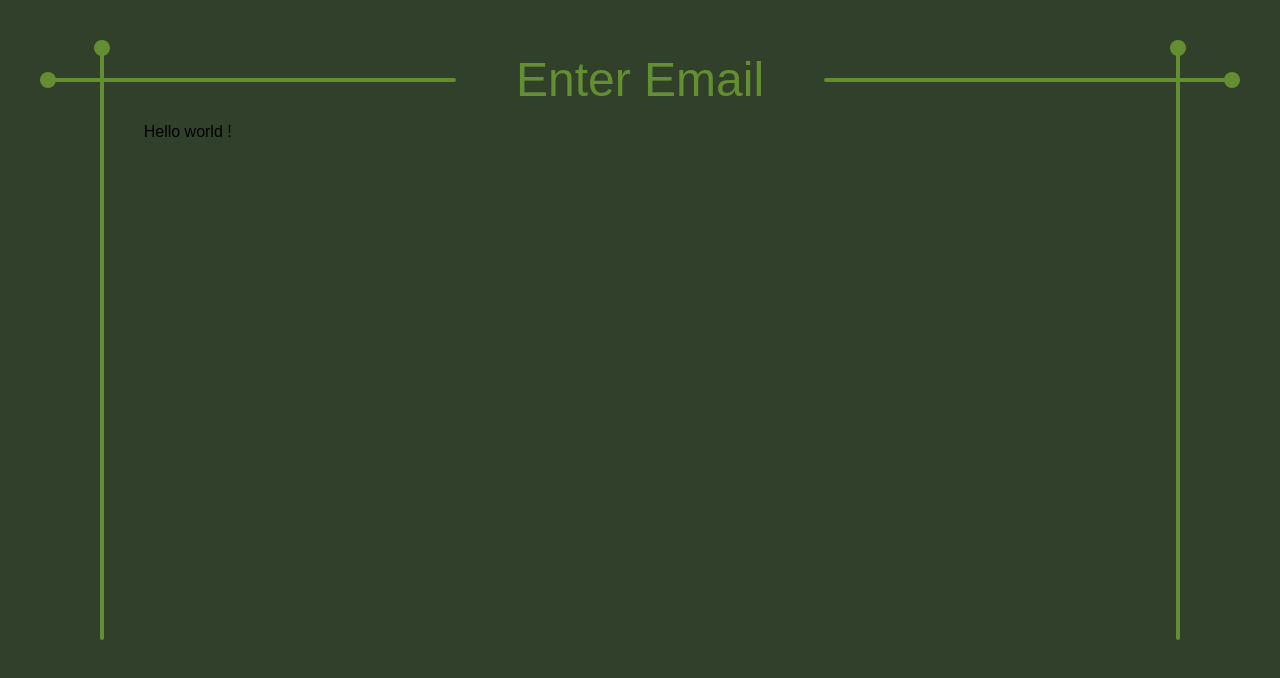
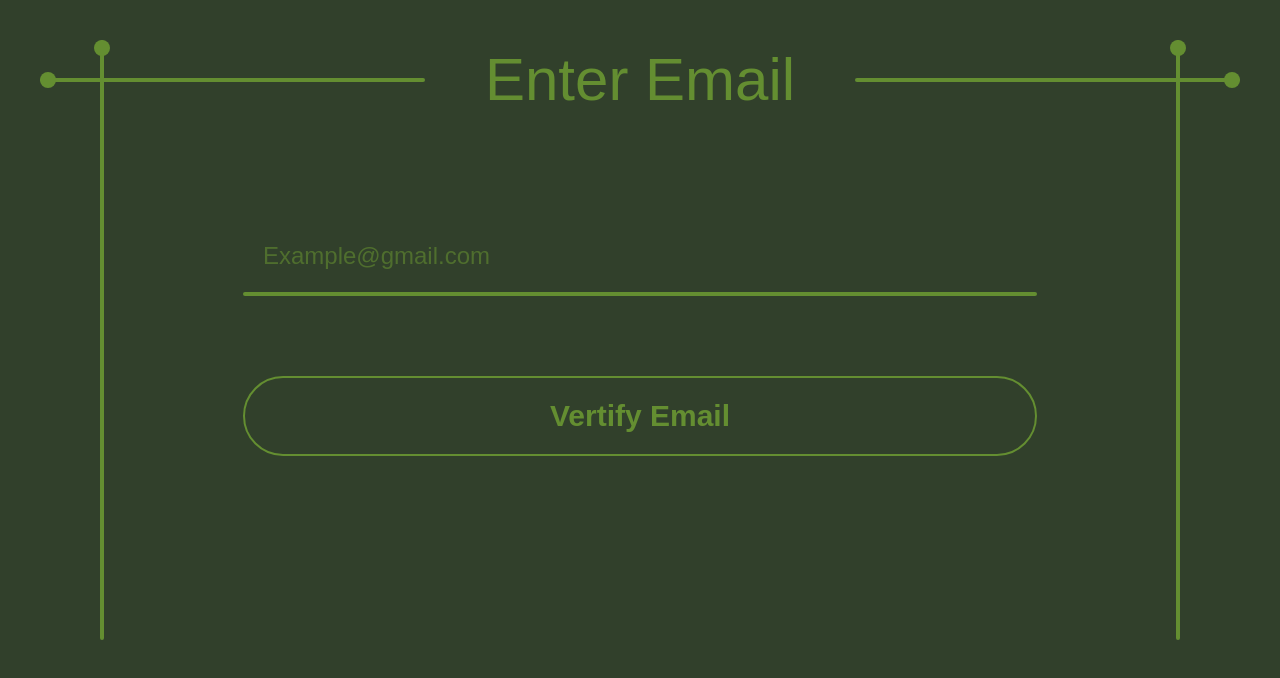
Before and after one commit to Pouyahlvt/Cafe-Reservation, a Next.js app: page /reservation in a window 1280 px wide. Shown: the top 678 px of the page. Built offline with nearby package versions, Linux system fonts and the light colour scheme.

Commit message:
complette enter email ui now and fix intro button bug !

```diff
--- a/src/app/reservation/page.tsx
+++ b/src/app/reservation/page.tsx
@@ -1,13 +1,100 @@
 "use client";
 
+import { useRef, useState, useEffect } from "react";
 import gsap from "gsap";
 import { useGSAP } from "@gsap/react";
 import Form_template from "@/src/components/ui/formTemplate";
+import HoverButton from "@/src/components/ui/button";
 
 const Reservation = () => {
+  const input_div = useRef<HTMLDivElement>(null);
+  const email_input = useRef<HTMLInputElement>(null);
+  const timelien = useRef<gsap.core.Timeline | null>(null);
+  const [activeInput, setActiveInput] = useState(false);
+
+  useEffect(() => {
+    if (!email_input.current) return;
+
+    timelien.current = gsap.timeline({ paused: true });
+
+    timelien.current.to(".example-email", {
+      x: 0,
+      opacity: 0.6,
+      duration: 0.5,
+      ease: "power3.out",
+    });
+
+    if (!activeInput) {
+      setTimeout(() => {
+        timelien.current?.play();
+      }, 1500);
+    }
+    // eslint-disable-next-line react-hooks/exhaustive-deps
+  }, []);
+
+  const handle_not_active = () => {
+    setActiveInput(true);
+    timelien.current?.play();
+  };
+
+  const handle_active = () => {
+    setActiveInput(false);
+    timelien.current?.reverse();
+  };
+
+  useGSAP(() => {
+    if (!input_div.current) return;
+
+    const tl = gsap.timeline();
+
+    tl.to(input_div.current, {
+      width: "80%",
+      duration: 2,
+      ease: "power3.out",
+    }).to(
+      ".button-text-email",
+      {
+        opacity: 1,
+        y: 0,
+        duration: 0.7,
+        ease: "power3.out",
+      },
+      "-=0.5",
+    );
+  });
+
   return (
     <Form_template text="Enter Email">
-      <h1>Hello world !</h1>
+      <div className="w-full h-full">
+        <div ref={input_div} className="w-0 backdrop-opacity-0 mt-25 mx-auto">
+          <p
+            className="example-email absolute -z-10 mt-5 ml-5 text-2xl text-forest-moss opacity-0 translate-x-10
+          select-none">
+            Example@gmail.com
+          </p>
+          <input
+            ref={email_input}
+            onFocus={handle_active}
+            onBlur={(e) =>
+              e.target.value.length > 0
+                ? setActiveInput(false)
+                : handle_not_active()
+            }
+            type="text"
+            className="w-full text-2xl text-forest-moss px-5 py-5 rounded-t-2xl mx-auto outline-0"
+          />
+          <div className="w-full h-1 rounded-full bg-forest-moss  "></div>
+          {
+            <HoverButton
+              text="Vertify Email"
+              BclassName="mt-20 border-2 border text-forest-moss w-full h-20 rounded-full"
+              TclassName="button-text-email text-3xl text-forest-moss font-bold translate-y-10 opacity-0"
+              scaleNum={55}
+              bgClass="bg-sega-green"
+            />
+          }
+        </div>
+      </div>
     </Form_template>
   );
 };
--- a/src/components/ui/button.tsx
+++ b/src/components/ui/button.tsx
@@ -8,6 +8,7 @@ interface Props {
   BclassName?: string;
   TclassName?: string;
   bgClass?: string;
+  scaleNum?: number;
   arrow?: boolean;
   onClick?: () => void;
 }
@@ -17,6 +18,7 @@ export default function HoverButton({
   BclassName = "rounded-full border border-white/20 px-10 py-4 text-lg font-semibold text-white ",
   TclassName,
   bgClass = "bg-white",
+  scaleNum = 25,
   arrow = false,
   onClick = () => {
     console.log("Hi there :) ----- ! This is not working now ! ----- ");
@@ -88,7 +90,7 @@ export default function HoverButton({
       ref={buttonRef}
       onClick={onClick}
       onMouseEnter={(e) => {
-        animate(e, 25);
+        animate(e, scaleNum);
         arrow_animation();
       }}
       onMouseLeave={(e) => {
@@ -110,10 +112,14 @@ export default function HoverButton({
       <div
         className={`ml-6 z-10 aspect-square h-[90%] border-2 rounded-full overflow-hidden flex
         ${arrow ? "" : "hidden"}`}>
-        <span ref={arrow_one} className="text-2xl -translate-x-5 ">
+        <span
+          ref={arrow_one}
+          className="text-2xl -translate-x-5 translate-y-0.5">
           →
         </span>
-        <span ref={arrow_two} className="text-2xl -translate-x-3">
+        <span
+          ref={arrow_two}
+          className="text-2xl -translate-x-3 translate-y-0.5">
           →
         </span>
       </div>
--- a/src/components/ui/formTemplate.tsx
+++ b/src/components/ui/formTemplate.tsx
@@ -41,7 +41,7 @@ const Form_template = ({ text = "object", children }: Props) => {
         <div className="width-line   h-1 bg-forest-moss rounded-full flex items-center">
           <div className="h-4 w-4 bg-forest-moss rounded-full absolute"></div>
         </div>
-        <h1 className="header text-5xl text-forest-moss mx-15 text-nowrap opacity-0 -translate-y-10">
+        <h1 className="header text-6xl text-forest-moss mx-15 text-nowrap opacity-0 -translate-y-10">
           {text}
         </h1>
         <div className="width-line   h-1 bg-forest-moss rounded-full flex items-center shrink-0">
```
